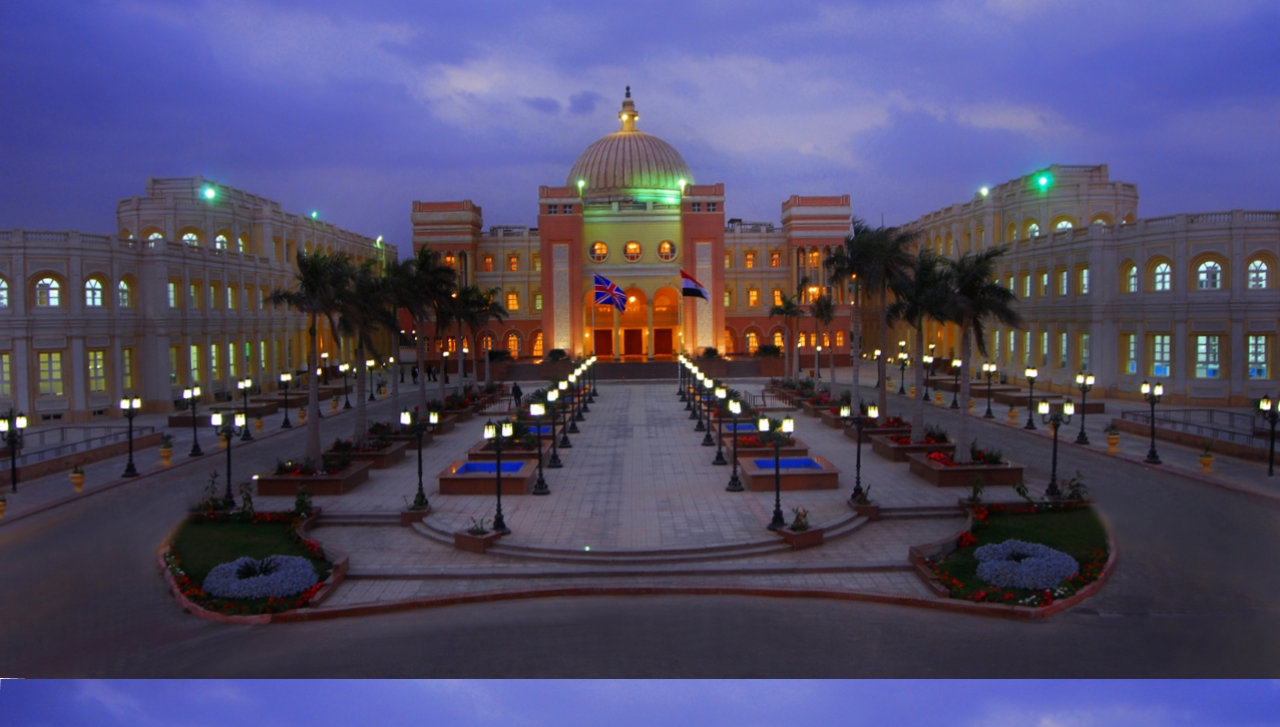
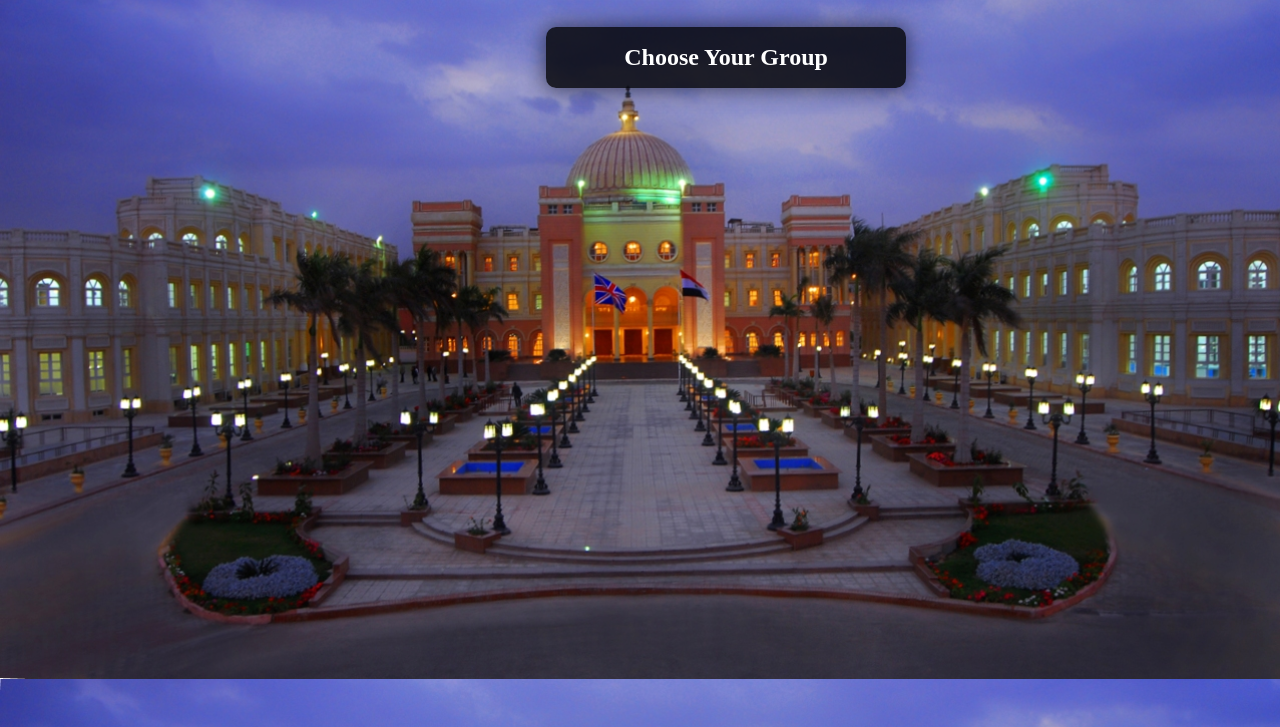
Before and after one commit to LevwTech/CE-HUB, a plain HTML site: page html/home.html in a window 1280 px wide. Shown: the part 73-800 px from the top of the page. Drawn offline with Linux system fonts and the light colour scheme.

Commit message:
fixed some bugs

```diff
--- a/css/home.css
+++ b/css/home.css
@@ -106,10 +106,26 @@ footer img {
 }
 
 /* ------------------------------------------------------------------------------------------------------------------------ */
-section {
-    background-image:url("../imgs/cover.jpg");
+.cover  {
+  background-image:url("../imgs/cover.jpg");
   background-size: contain;
-  height: 1000px;
+  height: 700px;
+  padding: 100px 122px 93px 500px;
 }
 .choose{
+
+  width: 340px;
+  background: rgba(0,0,0,0.8);
+  margin:0px;
+  padding: 10px;
+  color:#fff;
+  box-shadow:0 0 20px 2px rgba(0, 0, 0, 0.5);
+  border-radius: 10px;
+
+
+
 }
+h1{
+  text-align: center;
+  padding:2%;
+}
--- a/html/home.html
+++ b/html/home.html
@@ -20,10 +20,15 @@
         </ul>
     </nav>
 
-    <section>
-        <div class="choose">Choose Your Group</div>
-    </section>
+    <div class="cover">
+      <section style="padding-right: 0px;margin-top: 0px;margin-left: 7%;">
+        <div class="choose">
+          <h1>Choose Your Group</h1>
 
+        </div>
+      </section>
+
+    </div>
     <footer>
         <div class="menu">
             <label>Main Menu</label>
```
Also changed, not shown: css/master.css (line endings or trailing spaces).
